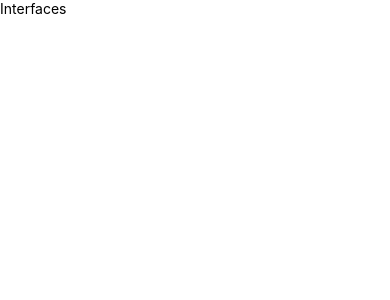
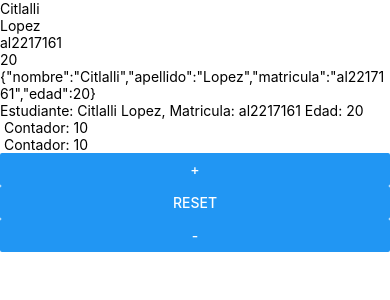
Before and after one commit to pandoraxdn/ird-react-native, a React Native app: screen / in a window 390 px wide. Shown: the top 300 px of the page. Built offline with nearby package versions, Linux system fonts and the light colour scheme.

Commit message:
Clase 22/01/2024 se añadé proceso de instalación.

```diff
--- a/App.tsx
+++ b/App.tsx
@@ -2,12 +2,14 @@ import React from 'react';
 //import { View, Text } from 'react-native';
 //import { TiposDatos } from './src/ts/TiposDatos';
 //import { Funciones } from './src/ts/Funciones';
-import { Interfaces } from './src/ts/Interfaces';
+//import { Interfaces } from './src/ts/Interfaces';
+//import { HolaMundoScreen } from './src/screens/HolaMundoScreen';
+import { ContadorScreen } from './src/screens/ContadorScreen';
 
 const App = () => {
 
     return (
-        <Interfaces />
+        <ContadorScreen />
         /*
         <View>
             <Text
--- /dev/null
+++ b/src/screens/ContadorScreen.tsx
@@ -0,0 +1,57 @@
+import React, {useState} from 'react';
+import { View, Text, Button } from 'react-native';
+
+interface Alumno{
+    nombre: string;
+    apellido: string;
+    matricula: string;
+    edad: number;
+}
+
+export const ContadorScreen = () => {
+
+    const valorIncial:number = 10;
+
+    const [ valor, setValor ] = useState(valorIncial);
+
+    const alumno:Alumno = {
+        nombre: "Citlalli",
+        apellido: 'Lopez',
+        matricula: 'al2217161',
+        edad: 20
+    }
+
+    return(
+        <View>
+            <Text>
+                { alumno.nombre }
+                { '\n' }
+                { alumno.apellido }
+                { '\n' }
+                { alumno.matricula }
+                { '\n' }
+                { alumno.edad }
+            </Text>
+            <Text>
+                { JSON.stringify(alumno) }
+            </Text>
+            <Text>
+                { `Estudiante: ${alumno.nombre} ${alumno.apellido}, Matricula: ${alumno.matricula} Edad: ${alumno.edad}` }
+            </Text>
+            <Text> Contador: {valor} </Text>
+            <Text> Contador: {valor} </Text>
+            <Button
+                title='+'
+                onPress={ () => setValor(valor + 1) }
+            />
+            <Button
+                title='reset'
+                onPress={ () => setValor(valorIncial) }
+            />
+            <Button
+                title='-'
+                onPress={ () => setValor(valor - 1) }
+            />
+        </View>
+    );
+}
--- /dev/null
+++ b/src/screens/HolaMundoScreen.tsx
@@ -0,0 +1,12 @@
+import React from 'react';
+import { View, Text } from 'react-native';
+
+export const HolaMundoScreen = () => {
+    return (
+        <View>
+            <Text>
+                Hola mundo
+            </Text>
+        </View>
+    );
+}
```
Also changed, not shown: 1 other file (tests, documents, lock files or other folders).
